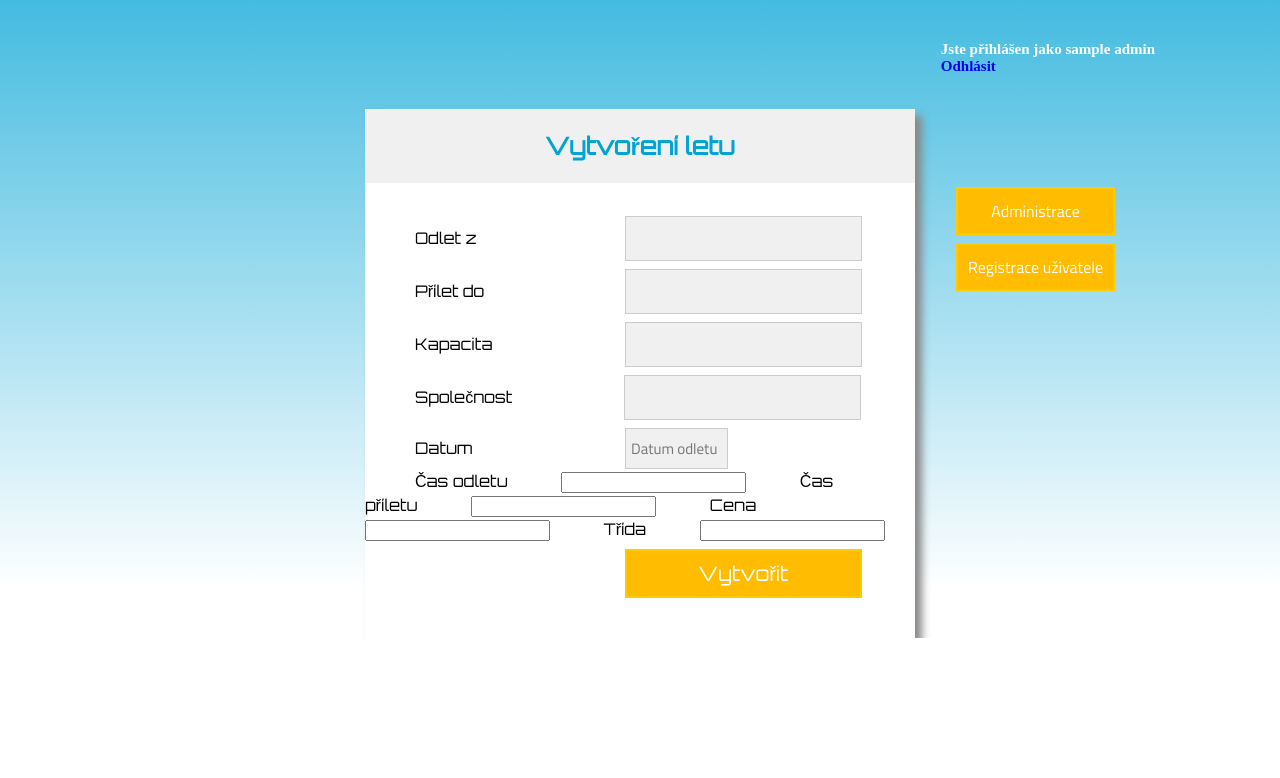
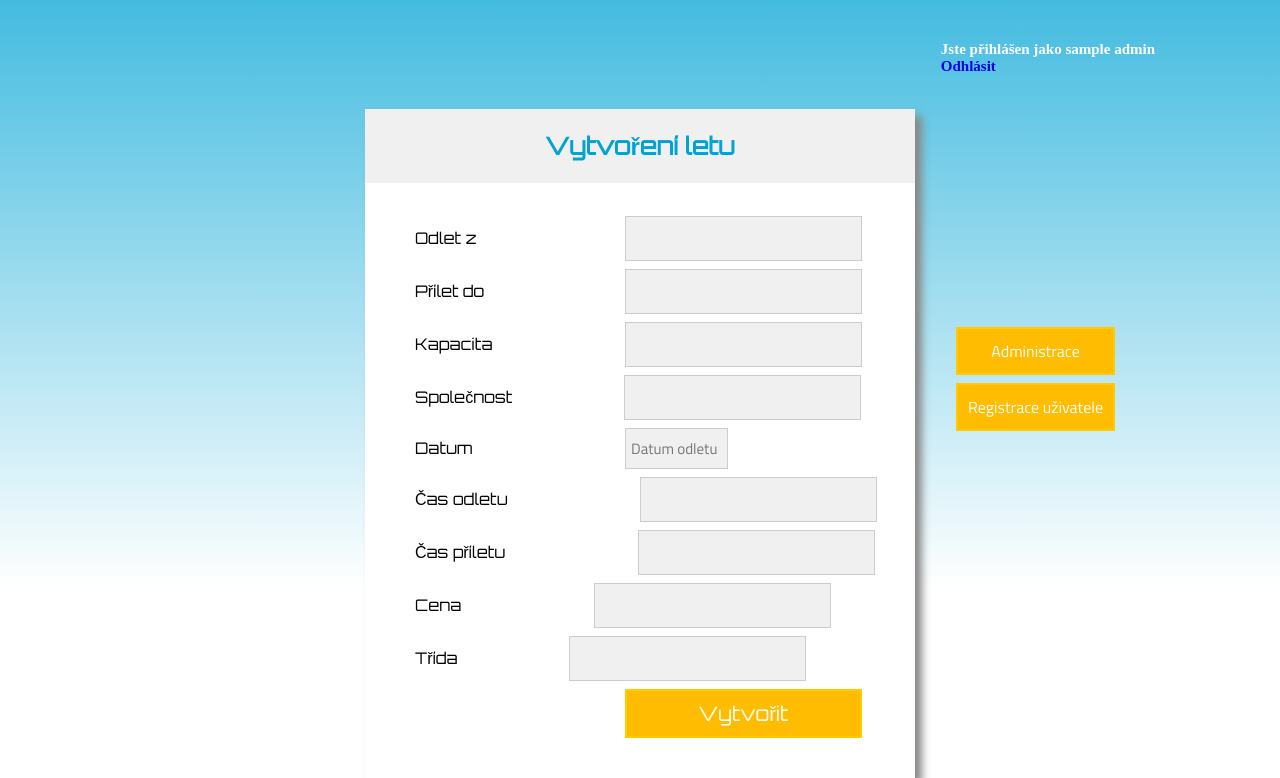
Before and after one commit to Prazdnaflaska/iis_projekt, a PHP site: page /let.php?admin=filija in a window 1280 px wide. Shown: the part 211-989 px from the top of the page. Before the commit the page ends 849 px from the top, so only its background shows below. Run offline with PHP 8.4, Linux system fonts and the light colour scheme; the visitor is signed in with stand-in values (Sample User, id 1); data that the repository does not hold is empty; some libraries are stand-ins or nearby versions.

Commit message:
Drobne upravy

```diff
--- a/style.css
+++ b/style.css
@@ -246,6 +246,54 @@ font-family: 'Titillium Web', sans-serif;
 background-color: #F0F0F0;
 }
 
+input[name=trida]{
+width:40%;
+padding:10px;
+margin-top:8px;
+margin-left: 58px;
+border:1px solid #ccc;
+padding-left:5px;
+font-size:15px;
+font-family: 'Titillium Web', sans-serif;
+background-color: #F0F0F0;
+}
+
+input[name=cas_odl]{
+width:40%;
+padding:10px;
+margin-top:8px;
+margin-left: 79px;
+border:1px solid #ccc;
+padding-left:5px;
+font-size:15px;
+font-family: 'Titillium Web', sans-serif;
+background-color: #F0F0F0;
+}
+
+input[name=cas_pril]{
+width:40%;
+padding:10px;
+margin-top:8px;
+margin-left: 79px;
+border:1px solid #ccc;
+padding-left:5px;
+font-size:15px;
+font-family: 'Titillium Web', sans-serif;
+background-color: #F0F0F0;
+}
+
+input[name=cena]{
+width:40%;
+padding:10px;
+margin-top:8px;
+margin-left: 79px;
+border:1px solid #ccc;
+padding-left:5px;
+font-size:15px;
+font-family: 'Titillium Web', sans-serif;
+background-color: #F0F0F0;
+}
+
 
 input[name=e_mail]{
 width:40%;
@@ -306,6 +354,8 @@ font-size:15px;
 font-family: 'Titillium Web', sans-serif;
 background-color: #F0F0F0;
 }
+
+
 
 
 
```
